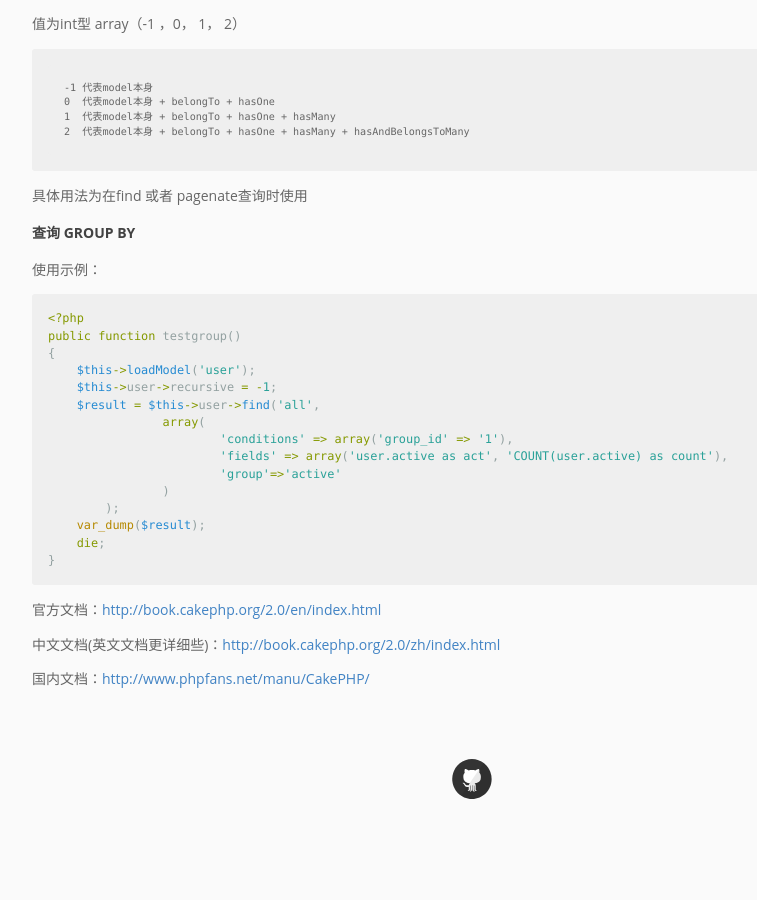
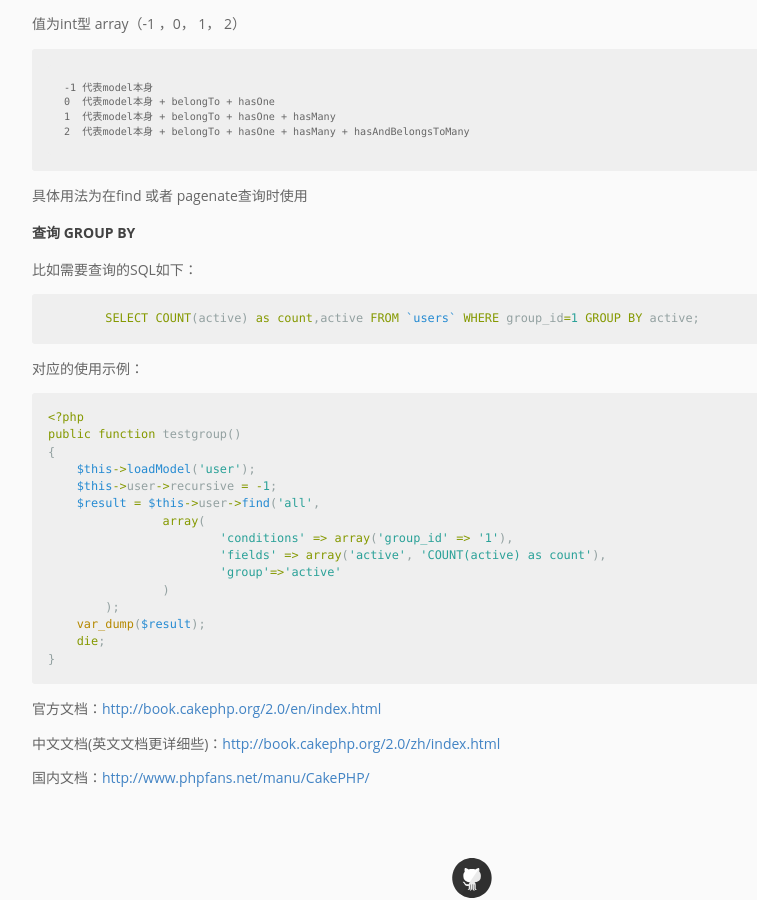
Before and after one commit to pingmalu/pingmalu.github.io, a Jekyll site: the page built from _posts/2016-05-06-CakePHP-2.x笔记.md, in a window 1280 px wide and 900 px high, scrolled down 2784 px. Shown: the whole window, without its empty margins (168-925 px from the left). Built offline with Jekyll 4.4.1, drawn with Linux system fonts in a browser that asks for light colours; nearby versions of some CDN libraries; before the commit the page ends 3607 px from its top, so only the background shows below that.

Commit message:
add group by

```diff
--- a/_posts/2016-05-06-CakePHP-2.x笔记.md
+++ b/_posts/2016-05-06-CakePHP-2.x笔记.md
@@ -130,7 +130,13 @@
 
 ### 查询 GROUP BY
 
-使用示例：
+比如需要查询的SQL如下：
+
+{% highlight sql %}
+	SELECT COUNT(active) as count,active FROM `users` WHERE group_id=1 GROUP BY active;
+{% endhighlight %}
+
+对应的使用示例：
 
 {% highlight php %}
 <?php
@@ -141,7 +147,7 @@
     $result = $this->user->find('all',
 		array(
 			'conditions' => array('group_id' => '1'),
-			'fields' => array('user.active as act', 'COUNT(user.active) as count'),
+			'fields' => array('active', 'COUNT(active) as count'),
 			'group'=>'active'
 		)
 	);
```
